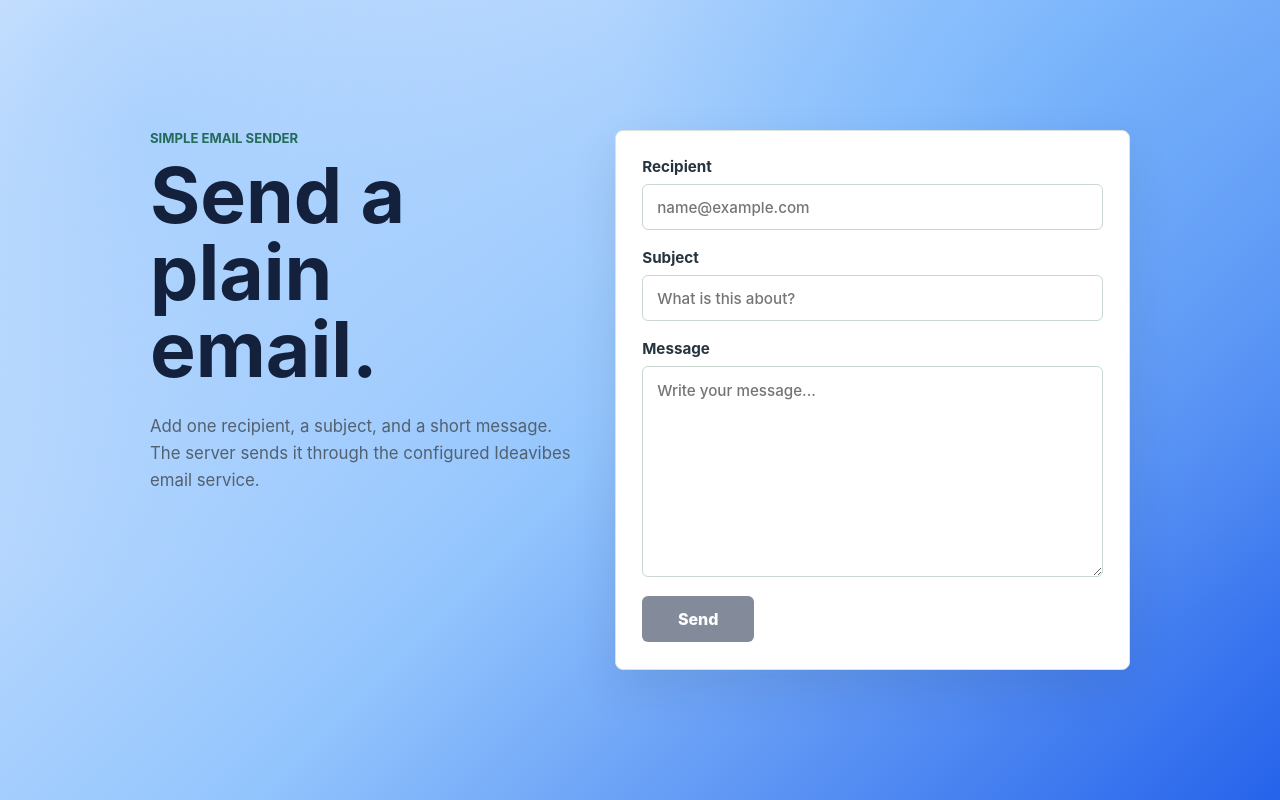
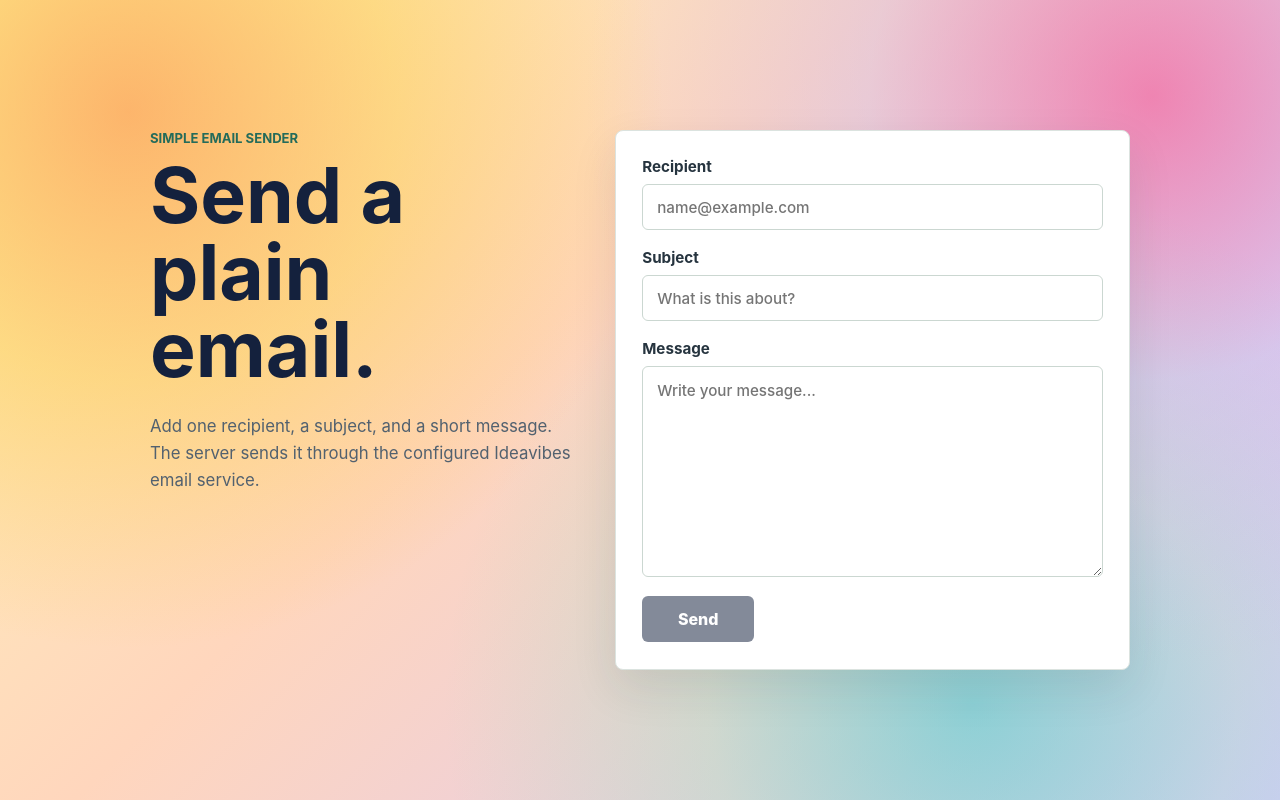
Before and after one commit to mtplayground/alex-0d18-simple-email-sender, a React (Vite) app: page / in a window 1280 px wide. Built offline with nearby package versions, Linux system fonts and the light colour scheme.

Commit message:
feat: Restore a bright multi-color background

```diff
--- a/src/client/styles.css
+++ b/src/client/styles.css
@@ -23,18 +23,24 @@ body {
   min-height: 100vh;
   background:
     radial-gradient(
-      circle at 12% 16%,
-      rgb(147 197 253 / 55%) 0%,
-      rgb(147 197 253 / 32%) 16%,
-      transparent 35%
+      circle at 10% 14%,
+      rgb(251 146 60 / 62%) 0%,
+      rgb(251 191 36 / 36%) 20%,
+      transparent 40%
     ),
     radial-gradient(
-      circle at 88% 14%,
-      rgb(96 165 250 / 45%) 0%,
-      rgb(96 165 250 / 26%) 18%,
-      transparent 38%
+      circle at 90% 12%,
+      rgb(236 72 153 / 56%) 0%,
+      rgb(196 181 253 / 34%) 21%,
+      transparent 42%
     ),
-    linear-gradient(135deg, #dbeafe 0%, #93c5fd 50%, #2563eb 100%);
+    radial-gradient(
+      circle at 76% 88%,
+      rgb(45 212 191 / 48%) 0%,
+      rgb(134 239 172 / 28%) 22%,
+      transparent 44%
+    ),
+    linear-gradient(135deg, #fff7b8 0%, #ffd6bd 42%, #d8c7ff 100%);
   background-attachment: fixed;
 }
 
```
